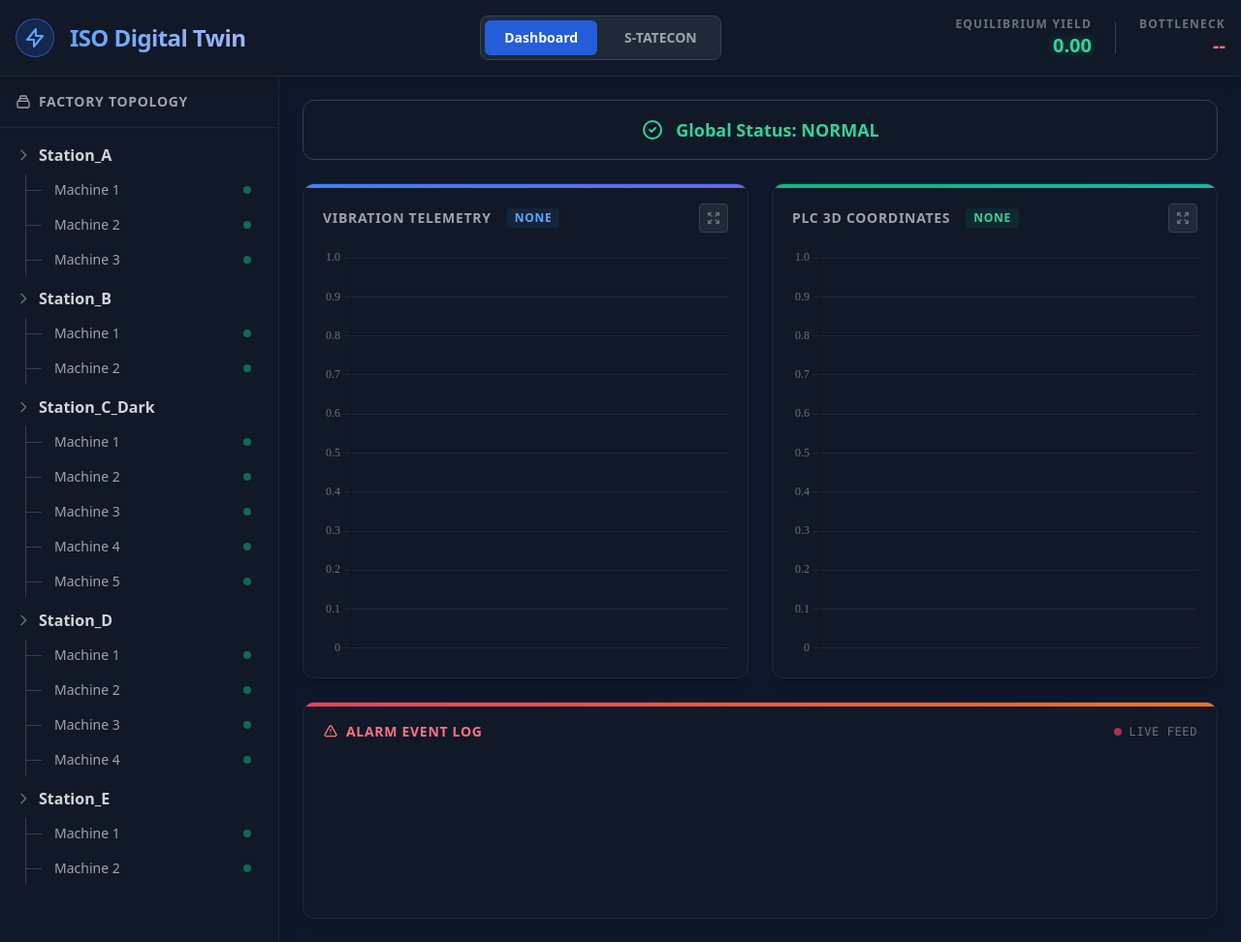
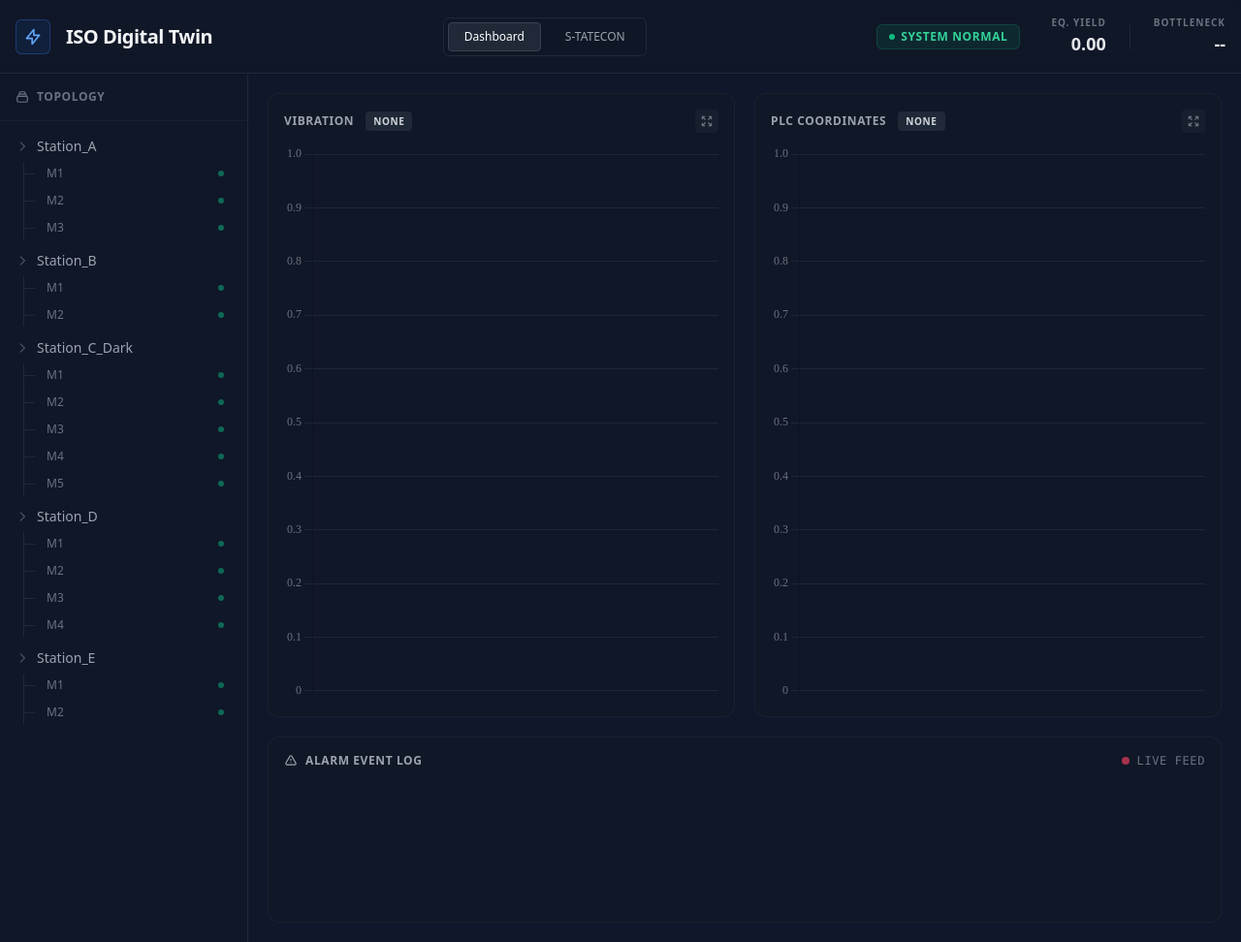
Before and after one commit to xiaocapricorn007-cloud/ISO---Assembly-Line, a Flask app: page / in a window 1280 px wide. Shown: the whole page at 97% size. Run offline with Flask 3, Linux system fonts and the light colour scheme; data that the repository does not hold is empty; some libraries are stand-ins or nearby versions.

Commit message:
style: minimalist dashboard UI redesign

```diff
--- a/templates/index.html
+++ b/templates/index.html
@@ -29,28 +29,31 @@
     </div>
 
     <!-- Header -->
-    <header class="bg-gray-900 border-b border-gray-800 p-4 flex justify-between items-center shadow-lg z-10">
+    <header class="bg-gray-900/80 backdrop-blur-md border-b border-gray-800 p-4 flex justify-between items-center shadow-sm z-10">
         <div class="flex items-center gap-4">
-            <div class="w-10 h-10 rounded-full bg-blue-600/20 border border-blue-500/50 flex items-center justify-center">
-                <svg class="w-6 h-6 text-blue-400" fill="none" stroke="currentColor" viewBox="0 0 24 24"><path stroke-linecap="round" stroke-linejoin="round" stroke-width="2" d="M13 10V3L4 14h7v7l9-11h-7z"></path></svg>
+            <div class="w-9 h-9 rounded-md bg-blue-600/10 border border-blue-500/30 flex items-center justify-center">
+                <svg class="w-5 h-5 text-blue-400" fill="none" stroke="currentColor" viewBox="0 0 24 24"><path stroke-linecap="round" stroke-linejoin="round" stroke-width="2" d="M13 10V3L4 14h7v7l9-11h-7z"></path></svg>
             </div>
-            <h1 class="text-2xl font-bold bg-clip-text text-transparent bg-gradient-to-r from-blue-400 to-indigo-300 tracking-tight">ISO Digital Twin</h1>
+            <h1 class="text-xl font-bold text-gray-100 tracking-tight">ISO Digital Twin</h1>
         </div>
 
-        <div class="flex gap-2 bg-gray-800 p-1 rounded-lg border border-gray-700">
-            <button onclick="switchTab('dashboard')" id="tab-btn-dashboard" class="px-5 py-2 bg-blue-600/90 text-white rounded-md font-semibold text-sm transition-all shadow-sm">Dashboard</button>
-            <button onclick="switchTab('statecon')" id="tab-btn-statecon" class="px-5 py-2 text-gray-400 hover:text-white rounded-md font-semibold text-sm transition-all hover:bg-gray-700">S-TATECON</button>
+        <div class="flex gap-2 bg-gray-900/50 p-1 rounded-md border border-gray-800">
+            <button onclick="switchTab('dashboard')" id="tab-btn-dashboard" class="px-4 py-1.5 bg-gray-800 text-white rounded font-medium text-xs shadow-sm transition-all border border-gray-700">Dashboard</button>
+            <button onclick="switchTab('statecon')" id="tab-btn-statecon" class="px-4 py-1.5 text-gray-400 hover:text-white rounded font-medium text-xs transition-all hover:bg-gray-800 border border-transparent">S-TATECON</button>
         </div>
 
         <div class="flex gap-6 items-center">
+            <div id="global-status-indicator" class="mr-2">
+                <span class="px-3 py-1 bg-emerald-500/10 text-emerald-400 border border-emerald-500/20 rounded-md font-bold text-xs tracking-wider">SYSTEM NORMAL</span>
+            </div>
             <div class="flex flex-col items-end">
-                <span class="text-xs text-gray-500 font-bold uppercase tracking-widest">Equilibrium Yield</span>
-                <span id="dey-val" class="font-bold text-xl text-emerald-400 drop-shadow-[0_0_5px_rgba(16,185,129,0.4)]">--</span>
+                <span class="text-[10px] text-gray-500 font-bold uppercase tracking-widest">Eq. Yield</span>
+                <span id="dey-val" class="font-bold text-lg text-gray-200">--</span>
             </div>
-            <div class="h-8 w-px bg-gray-700"></div>
+            <div class="h-6 w-px bg-gray-800"></div>
             <div class="flex flex-col items-end">
-                <span class="text-xs text-gray-500 font-bold uppercase tracking-widest">Bottleneck</span>
-                <span id="btl-val" class="font-bold text-xl text-rose-400">--</span>
+                <span class="text-[10px] text-gray-500 font-bold uppercase tracking-widest">Bottleneck</span>
+                <span id="btl-val" class="font-bold text-lg text-gray-200">--</span>
             </div>
         </div>
     </header>
@@ -59,11 +62,11 @@
     <div class="flex flex-1 overflow-hidden">
 
         <!-- Sidebar Treeview -->
-        <div class="w-72 bg-gray-900 border-r border-gray-800 flex flex-col shadow-xl z-0">
-            <div class="p-4 border-b border-gray-800">
-                <h2 class="text-sm font-bold text-gray-400 uppercase tracking-wider flex items-center gap-2">
-                    <svg class="w-4 h-4" fill="none" stroke="currentColor" viewBox="0 0 24 24"><path stroke-linecap="round" stroke-linejoin="round" stroke-width="2" d="M19 11H5m14 0a2 2 0 012 2v6a2 2 0 01-2 2H5a2 2 0 01-2-2v-6a2 2 0 012-2m14 0V9a2 2 0 00-2-2M5 11V9a2 2 0 002-2m0 0V5a2 2 0 012-2h6a2 2 0 012 2v2M7 7h10"></path></svg>
-                    Factory Topology
+        <div class="w-64 bg-gray-900/40 border-r border-gray-800 flex flex-col z-0">
+            <div class="p-4 border-b border-gray-800/50">
+                <h2 class="text-xs font-bold text-gray-500 uppercase tracking-wider flex items-center gap-2">
+                    <svg class="w-3.5 h-3.5" fill="none" stroke="currentColor" viewBox="0 0 24 24"><path stroke-linecap="round" stroke-linejoin="round" stroke-width="2" d="M19 11H5m14 0a2 2 0 012 2v6a2 2 0 01-2 2H5a2 2 0 01-2-2v-6a2 2 0 012-2m14 0V9a2 2 0 00-2-2M5 11V9a2 2 0 002-2m0 0V5a2 2 0 012-2h6a2 2 0 012 2v2M7 7h10"></path></svg>
+                    Topology
                 </h2>
             </div>
             <div class="p-4 overflow-y-auto flex-1">
@@ -72,17 +75,17 @@
                     <li>
                         <div class="flex items-center justify-between group">
                             <div class="flex items-center gap-2 cursor-pointer w-full" onclick="toggleFolder('ul-{{ station }}')">
-                                <svg class="w-4 h-4 text-gray-500 group-hover:text-blue-400 transition-colors" fill="none" stroke="currentColor" viewBox="0 0 24 24"><path stroke-linecap="round" stroke-linejoin="round" stroke-width="2" d="M9 5l7 7-7 7"></path></svg>
-                                <span id="nav-{{ station }}" class="font-semibold text-gray-300 group-hover:text-white" onclick="event.stopPropagation(); selectNode('{{ station }}')">{{ station }}</span>
+                                <svg class="w-3.5 h-3.5 text-gray-600 group-hover:text-gray-400 transition-colors" fill="none" stroke="currentColor" viewBox="0 0 24 24"><path stroke-linecap="round" stroke-linejoin="round" stroke-width="2" d="M9 5l7 7-7 7"></path></svg>
+                                <span id="nav-{{ station }}" class="font-medium text-sm text-gray-400 group-hover:text-gray-200" onclick="event.stopPropagation(); selectNode('{{ station }}')">{{ station }}</span>
                             </div>
                         </div>
-                        <ul id="ul-{{ station }}" class="pl-7 mt-2 space-y-1 relative before:absolute before:left-2.5 before:top-0 before:bottom-0 before:w-px before:bg-gray-700">
+                        <ul id="ul-{{ station }}" class="pl-6 mt-1.5 space-y-1 relative before:absolute before:left-2 before:top-0 before:bottom-0 before:w-px before:bg-gray-800">
                             {% for i in range(1, count + 1) %}
                             <li class="relative group">
-                                <div class="absolute left-[-17px] top-1/2 w-4 h-px bg-gray-700"></div>
-                                <div id="nav-{{ station }}_M{{ i }}" class="cursor-pointer text-sm py-1.5 px-3 rounded-md text-gray-400 hover:text-white hover:bg-gray-800 transition-colors flex items-center justify-between" onclick="selectNode('{{ station }}_M{{ i }}')">
-                                    <span>Machine {{ i }}</span>
-                                    <div class="w-2 h-2 rounded-full bg-emerald-500 opacity-50 group-hover:opacity-100 transition-opacity"></div>
+                                <div class="absolute left-[-16px] top-1/2 w-3 h-px bg-gray-800"></div>
+                                <div id="nav-{{ station }}_M{{ i }}" class="cursor-pointer text-xs py-1 px-2 rounded text-gray-500 hover:text-gray-300 hover:bg-gray-800/50 transition-colors flex items-center justify-between" onclick="selectNode('{{ station }}_M{{ i }}')">
+                                    <span>M{{ i }}</span>
+                                    <div class="w-1.5 h-1.5 rounded-full bg-emerald-500/50 group-hover:opacity-100 transition-opacity"></div>
                                 </div>
                             </li>
                             {% endfor %}
@@ -94,26 +97,19 @@
         </div>
 
         <!-- Right Content Area -->
-        <div class="flex-1 flex flex-col p-6 bg-[#0f172a] overflow-y-auto">
-
-            <!-- Global Active Alarms Banner -->
-            <div id="global-alert-banner" class="w-full p-4 rounded-xl mb-6 flex items-center justify-center gap-3 text-lg font-bold bg-gray-900 border border-gray-700 text-emerald-400 transition-all duration-300 shadow-sm">
-                <svg class="w-6 h-6" fill="none" stroke="currentColor" viewBox="0 0 24 24"><path stroke-linecap="round" stroke-linejoin="round" stroke-width="2" d="M9 12l2 2 4-4m6 2a9 9 0 11-18 0 9 9 0 0118 0z"></path></svg>
-                Global Status: NORMAL
-            </div>
+        <div class="flex-1 flex flex-col p-5 bg-[#0f172a] overflow-y-auto">
 
             <!-- DASHBOARD TAB -->
-            <div id="tab-dashboard" class="flex flex-col flex-1 gap-6">
+            <div id="tab-dashboard" class="flex flex-col flex-1 gap-5">
 
                 <!-- Charts Row (Side by Side) -->
-                <div class="flex flex-row gap-6 flex-1 min-h-[350px]">
+                <div class="flex flex-row gap-5 flex-1 min-h-[350px]">
                     <!-- Chart Area: Vibration -->
-                    <div id="chart-panel-vib" class="bg-gray-900 p-5 rounded-xl flex-1 flex flex-col border border-gray-800 relative overflow-hidden shadow-lg transition-all duration-300" style="flex: 1 1 0%;">
-                        <div class="absolute top-0 left-0 w-full h-1 bg-gradient-to-r from-blue-500 to-indigo-500"></div>
-                        <h3 class="text-sm font-bold uppercase tracking-wider text-gray-400 mb-4 flex justify-between items-center">
-                            <span class="flex items-center gap-2">Vibration Telemetry <span id="current-node" class="text-blue-400 bg-blue-500/10 px-2 py-0.5 rounded text-xs ml-2">None</span></span>
-                            <button onclick="toggleChartSize('vib')" class="text-gray-500 hover:text-white bg-gray-800 p-1.5 rounded border border-gray-700 hover:bg-gray-700 transition-colors" title="Expand/Shrink">
-                                <svg class="w-4 h-4" fill="none" stroke="currentColor" viewBox="0 0 24 24"><path stroke-linecap="round" stroke-linejoin="round" stroke-width="2" d="M4 8V4m0 0h4M4 4l5 5m11-1V4m0 0h-4m4 0l-5 5M4 16v4m0 0h4m-4 0l5-5m11 5l-5-5m5 5v-4m0 4h-4"></path></svg>
+                    <div id="chart-panel-vib" class="bg-gray-900/60 p-4 rounded-xl flex-1 flex flex-col border border-gray-800/60 relative overflow-hidden transition-all duration-300" style="flex: 1 1 0%;">
+                        <h3 class="text-xs font-bold uppercase tracking-wider text-gray-400 mb-3 flex justify-between items-center">
+                            <span class="flex items-center gap-2">Vibration <span id="current-node" class="text-gray-300 bg-gray-800 px-2 py-0.5 rounded text-[10px] ml-1">None</span></span>
+                            <button onclick="toggleChartSize('vib')" class="text-gray-500 hover:text-white bg-gray-800/50 p-1 rounded border border-transparent hover:border-gray-700 transition-colors" title="Expand/Shrink">
+                                <svg class="w-3.5 h-3.5" fill="none" stroke="currentColor" viewBox="0 0 24 24"><path stroke-linecap="round" stroke-linejoin="round" stroke-width="2" d="M4 8V4m0 0h4M4 4l5 5m11-1V4m0 0h-4m4 0l-5 5M4 16v4m0 0h4m-4 0l5-5m11 5l-5-5m5 5v-4m0 4h-4"></path></svg>
                             </button>
                         </h3>
                         <div class="relative w-full flex-1">
@@ -122,12 +118,11 @@
                     </div>
 
                     <!-- Chart Area: PLC -->
-                    <div id="chart-panel-plc" class="bg-gray-900 p-5 rounded-xl flex-1 flex flex-col border border-gray-800 relative overflow-hidden shadow-lg transition-all duration-300" style="flex: 1 1 0%;">
-                        <div class="absolute top-0 left-0 w-full h-1 bg-gradient-to-r from-emerald-500 to-teal-500"></div>
-                        <h3 class="text-sm font-bold uppercase tracking-wider text-gray-400 mb-4 flex justify-between items-center">
-                            <span class="flex items-center gap-2">PLC 3D Coordinates <span id="current-node-plc" class="text-emerald-400 bg-emerald-500/10 px-2 py-0.5 rounded text-xs ml-2">None</span></span>
-                            <button onclick="toggleChartSize('plc')" class="text-gray-500 hover:text-white bg-gray-800 p-1.5 rounded border border-gray-700 hover:bg-gray-700 transition-colors" title="Expand/Shrink">
-                                <svg class="w-4 h-4" fill="none" stroke="currentColor" viewBox="0 0 24 24"><path stroke-linecap="round" stroke-linejoin="round" stroke-width="2" d="M4 8V4m0 0h4M4 4l5 5m11-1V4m0 0h-4m4 0l-5 5M4 16v4m0 0h4m-4 0l5-5m11 5l-5-5m5 5v-4m0 4h-4"></path></svg>
+                    <div id="chart-panel-plc" class="bg-gray-900/60 p-4 rounded-xl flex-1 flex flex-col border border-gray-800/60 relative overflow-hidden transition-all duration-300" style="flex: 1 1 0%;">
+                        <h3 class="text-xs font-bold uppercase tracking-wider text-gray-400 mb-3 flex justify-between items-center">
+                            <span class="flex items-center gap-2">PLC Coordinates <span id="current-node-plc" class="text-gray-300 bg-gray-800 px-2 py-0.5 rounded text-[10px] ml-1">None</span></span>
+                            <button onclick="toggleChartSize('plc')" class="text-gray-500 hover:text-white bg-gray-800/50 p-1 rounded border border-transparent hover:border-gray-700 transition-colors" title="Expand/Shrink">
+                                <svg class="w-3.5 h-3.5" fill="none" stroke="currentColor" viewBox="0 0 24 24"><path stroke-linecap="round" stroke-linejoin="round" stroke-width="2" d="M4 8V4m0 0h4M4 4l5 5m11-1V4m0 0h-4m4 0l-5 5M4 16v4m0 0h4m-4 0l5-5m11 5l-5-5m5 5v-4m0 4h-4"></path></svg>
                             </button>
                         </h3>
                         <div class="relative w-full flex-1">
@@ -137,11 +132,10 @@
                 </div>
 
                 <!-- Timelog Area -->
-                <div class="bg-gray-900 p-5 rounded-xl h-56 overflow-hidden border border-gray-800 relative flex flex-col shadow-lg">
-                    <div class="absolute top-0 left-0 w-full h-1 bg-gradient-to-r from-rose-500 to-orange-500"></div>
-                    <div class="flex items-center justify-between mb-4">
-                        <h3 class="text-sm font-bold uppercase tracking-wider text-rose-400 flex items-center gap-2">
-                            <svg class="w-4 h-4" fill="none" stroke="currentColor" viewBox="0 0 24 24"><path stroke-linecap="round" stroke-linejoin="round" stroke-width="2" d="M12 9v2m0 4h.01m-6.938 4h13.856c1.54 0 2.502-1.667 1.732-3L13.732 4c-.77-1.333-2.694-1.333-3.464 0L3.34 16c-.77 1.333.192 3 1.732 3z"></path></svg>
+                <div class="bg-gray-900/60 p-4 rounded-xl h-48 overflow-hidden border border-gray-800/60 relative flex flex-col">
+                    <div class="flex items-center justify-between mb-3">
+                        <h3 class="text-xs font-bold uppercase tracking-wider text-gray-400 flex items-center gap-2">
+                            <svg class="w-3.5 h-3.5" fill="none" stroke="currentColor" viewBox="0 0 24 24"><path stroke-linecap="round" stroke-linejoin="round" stroke-width="2" d="M12 9v2m0 4h.01m-6.938 4h13.856c1.54 0 2.502-1.667 1.732-3L13.732 4c-.77-1.333-2.694-1.333-3.464 0L3.34 16c-.77 1.333.192 3 1.732 3z"></path></svg>
                             Alarm Event Log
                         </h3>
                         <div class="flex items-center gap-2">
@@ -333,13 +327,11 @@
                 });
                 document.getElementById('machines-table').innerHTML = tableHtml;
 
-                const banner = document.getElementById('global-alert-banner');
+                const banner = document.getElementById('global-status-indicator');
                 if (activeAlarms.length > 0) {
-                    banner.className = "w-full p-4 rounded-xl mb-6 flex items-center justify-center gap-3 text-lg font-bold bg-rose-900/40 border border-rose-500/50 text-rose-400 transition-all duration-300 shadow-[0_0_15px_rgba(225,29,72,0.2)]";
-                    banner.innerHTML = `<svg class="w-6 h-6 animate-pulse" fill="none" stroke="currentColor" viewBox="0 0 24 24"><path stroke-linecap="round" stroke-linejoin="round" stroke-width="2" d="M12 9v2m0 4h.01m-6.938 4h13.856c1.54 0 2.502-1.667 1.732-3L13.732 4c-.77-1.333-2.694-1.333-3.464 0L3.34 16c-.77 1.333.192 3 1.732 3z"></path></svg> GLOBAL ALARM: Anomalies in ${activeAlarms.join(', ')}`;
+                    banner.innerHTML = `<span class="px-3 py-1 bg-rose-500/10 text-rose-400 border border-rose-500/30 rounded-md font-bold text-xs tracking-wider animate-pulse flex items-center gap-1.5"><div class="w-1.5 h-1.5 bg-rose-500 rounded-full"></div>ALARM: ${activeAlarms.length} DOWN</span>`;
                 } else {
-                    banner.className = "w-full p-4 rounded-xl mb-6 flex items-center justify-center gap-3 text-lg font-bold bg-gray-900 border border-gray-700 text-emerald-400 transition-all duration-300 shadow-sm";
-                    banner.innerHTML = `<svg class="w-6 h-6" fill="none" stroke="currentColor" viewBox="0 0 24 24"><path stroke-linecap="round" stroke-linejoin="round" stroke-width="2" d="M9 12l2 2 4-4m6 2a9 9 0 11-18 0 9 9 0 0118 0z"></path></svg> Global Status: NORMAL`;
+                    banner.innerHTML = `<span class="px-3 py-1 bg-emerald-500/10 text-emerald-400 border border-emerald-500/20 rounded-md font-bold text-xs tracking-wider flex items-center gap-1.5"><div class="w-1.5 h-1.5 bg-emerald-500 rounded-full"></div>SYSTEM NORMAL</span>`;
                 }
 
                 const alarmRes = await fetch('/api/alarms');
```
